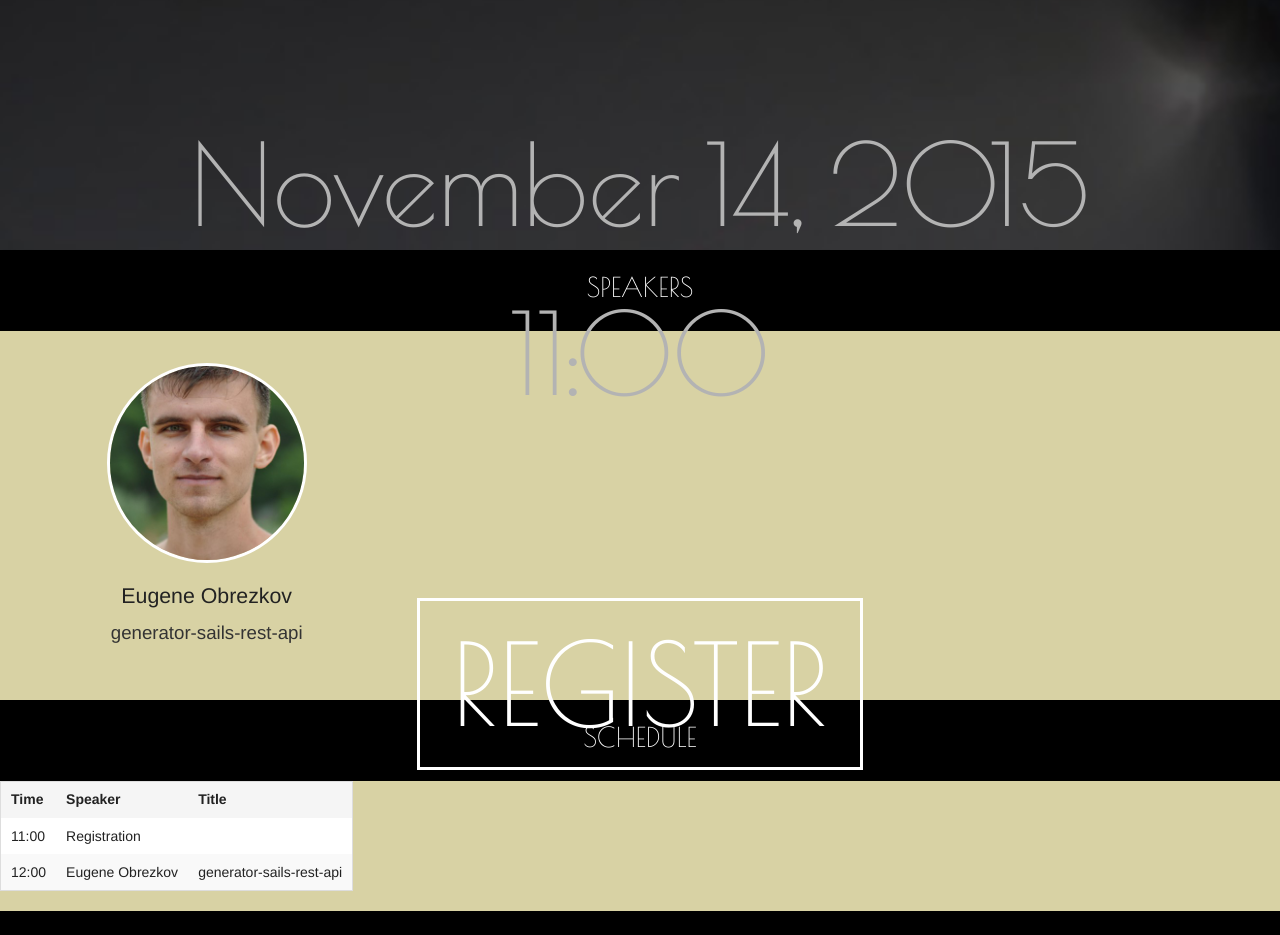
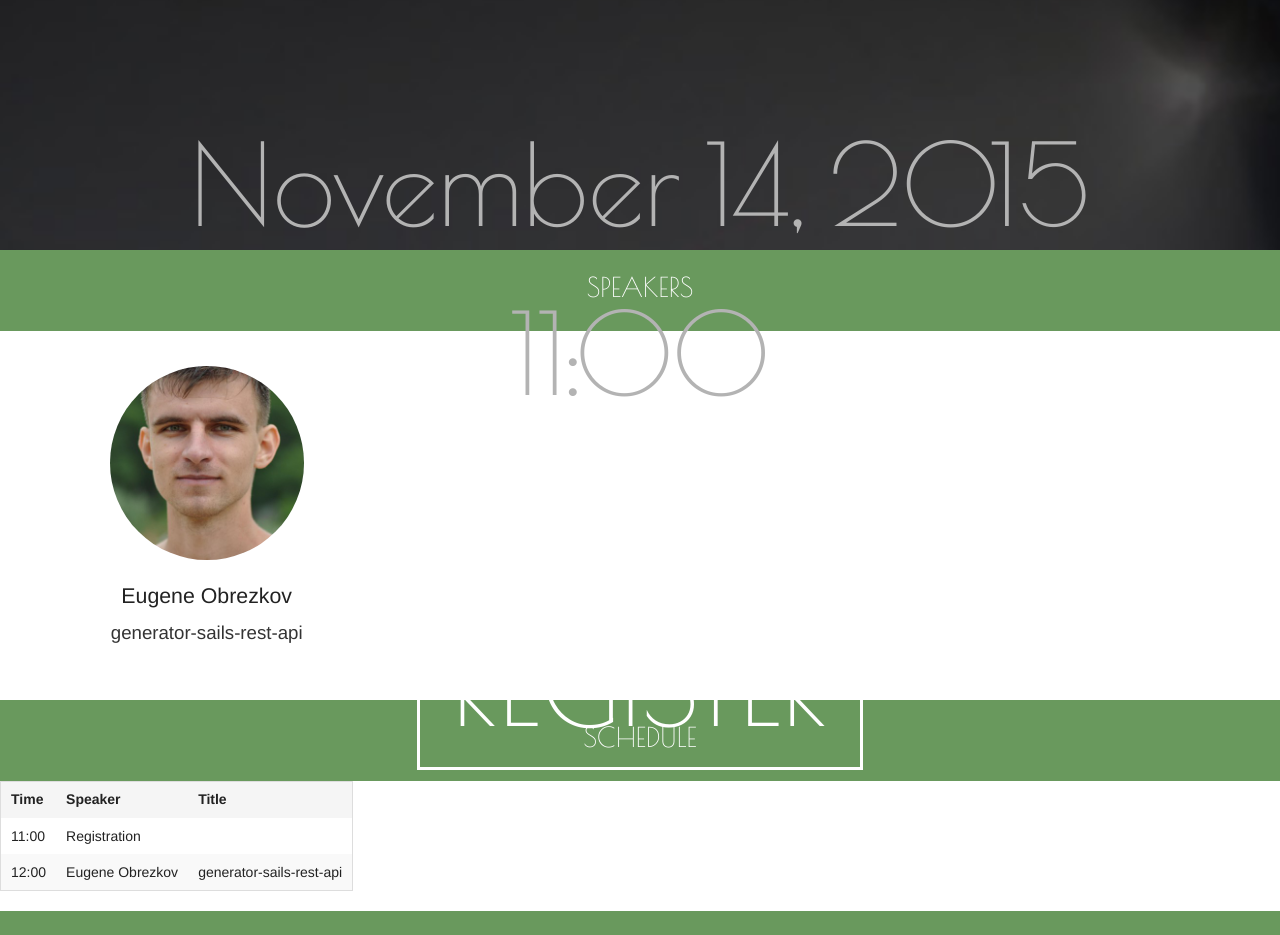
Before and after one commit to ghaiklor/kirovohradjs.com, a Jekyll site: the page built from index.html, in a window 1280 px wide. Shown: the part 545-1480 px from the top of the page. Built offline with Jekyll 4.4.1, drawn with Linux system fonts in a browser that asks for light colours.

Commit message:
Update colors

```diff
--- a/assets/css/styles.css
+++ b/assets/css/styles.css
@@ -107,13 +107,13 @@ section.top-bar-section li:not(.has-form) a:not(.button):hover {
 
 /* ORGANIZERS */
 section.organizers {
-  background-color: #D8D2A4;
+  background-color: #FFFFFF;
 }
 
 section.organizers .row.title {
   padding-top: 1rem;
   padding-bottom: 1rem;
-  background-color: #000000;
+  background-color: #69995D;
 }
 
 section.organizers .row.title h3 {
@@ -168,13 +168,13 @@ section.organizers ul .row.contacts a:hover {
 
 /* PARTNERS */
 section.partners {
-  background-color: #D8D2A4;
+  background-color: #FFFFFF;
 }
 
 section.partners .row.title {
   padding-top: 1rem;
   padding-bottom: 1rem;
-  background-color: #000000;
+  background-color: #69995D;
 }
 
 section.partners .row.title h3 {
@@ -198,13 +198,13 @@ section.partners ul .row.partner a img {
 
 /* PLACE */
 section.place {
-  background-color: #D8D2A4;
+  background-color: #FFFFFF;
 }
 
 section.place .row.title {
   padding-top: 1rem;
   padding-bottom: 1rem;
-  background-color: #000000;
+  background-color: #69995D;
 }
 
 section.place .row.title h3 {
@@ -242,13 +242,13 @@ section.place .row.embed iframe {
 
 /* SCHEDULE */
 section.schedule {
-  background-color: #D8D2A4;
+  background-color: #FFFFFF;
 }
 
 section.schedule .row.title {
   padding-top: 1rem;
   padding-bottom: 1rem;
-  background-color: #000000;
+  background-color: #69995D;
 }
 
 section.schedule .row.title h3 {
@@ -259,13 +259,13 @@ section.schedule .row.title h3 {
 
 /* SPEAKERS */
 section.speakers {
-  background-color: #D8D2A4;
+  background-color: #FFFFFF;
 }
 
 section.speakers .row.title {
   padding-top: 1rem;
   padding-bottom: 1rem;
-  background-color: #000000;
+  background-color: #69995D;
 }
 
 section.speakers .row.title h3 {
```
